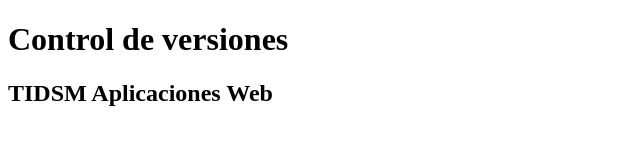
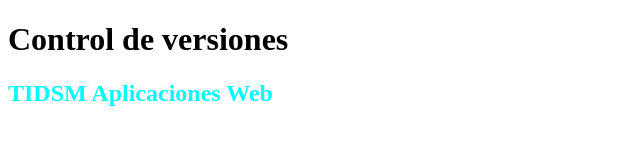
Before and after one commit to edwins22/proyectoDemoCursoPrework, a plain HTML site: page index.html in a window 1280 px wide. Shown: the whole page, without its empty margins (0-640 px from the left). Drawn offline with Linux system fonts and the light colour scheme.

Commit message:
agregue color a h2

```diff
--- a/index.html
+++ b/index.html
@@ -8,6 +8,6 @@
 </head>
 <body>
     <h1>Control de versiones</h1>
-    <h2>TIDSM Aplicaciones Web</h2>
+    <h2 style="color:aqua">TIDSM Aplicaciones Web</h2>
 </body>
 </html>
```
